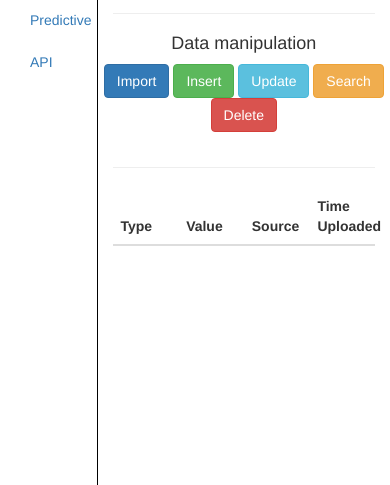
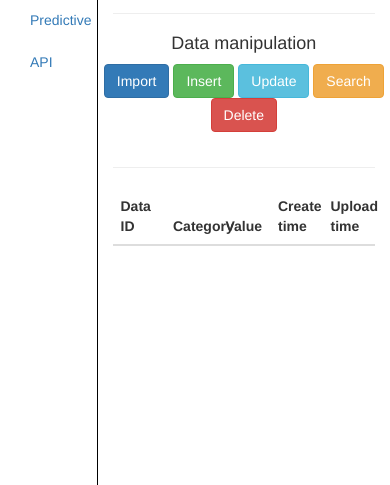
Before and after one commit to jhanke10/CS411-data-visualization, a Django app: template final_project/project/templates/realtime/index.html in a window 390 px wide. Shown: the part 164-649 px from the top of the page. Run offline with Django 3.2, Linux system fonts and the light colour scheme; the template is opened without the code that fills it, so the values that code supplies are empty; some libraries are stand-ins or nearby versions.

Commit message:
Frontend additions to incorporate source API

```diff
--- a/final_project/project/static/common/common.js
+++ b/final_project/project/static/common/common.js
@@ -137,12 +137,29 @@
   })
 }
 
+function searchData(whenDone, source_id, minTime, maxTime) {
+  var dataObject = {"source_id": source_id};
+  if(minTime && maxTime) {
+    dataObject.time_range = minTime + "-" + maxTime;
+  }
+
+  $.ajax({
+    type: "POST",
+    url: "/api/search/",
+    username: username,
+    password: password,
+    data: JSON.stringify(dataObject),
+    contentType: "application/json",
+    success: whenDone
+  })
+}
+
 ////////////////////////////////////////////////////////////////////////////////
 /* Source API */
 ////////////////////////////////////////////////////////////////////////////////
 
 function createSource(name, whenDone) {
-  var dat = '{ "source_id": "default", "source_name": "' + name + '" }';
+  var dat = '{  "source_name": "' + name + '" }';
   console.log("Trying to post data: '" + dat + "'")
 
   $.ajax({
--- a/final_project/project/static/realtime/realtime.css
+++ b/final_project/project/static/realtime/realtime.css
@@ -1,3 +1,9 @@
 .highlight {
   background-color: lightblue;
 }
+
+.scrollCell {
+  overflow:scroll;
+  white-space: nowrap;
+  display: block;
+}
--- a/final_project/project/static/realtime/realtime.js
+++ b/final_project/project/static/realtime/realtime.js
@@ -5,18 +5,39 @@
   $("#searchForm").hide();
 
   $("#insertSourceForm").hide();
+  $("#updateSourceForm").hide();
 
+  /*
   getAllData(function(data) {
     for(var i = 0; i < data.results.length; i++) {
       addDataRow(data.results[i].category, data.results[i].value, data.results[i].source, data.results[i].time);
     }
   });
+  */
+
 
   getAllSources(function(data) {
-    console.log(JSON.stringify(data));
+    //console.log(JSON.stringify(data));
     for(var i = 0; i < data.length; i++) {
       addSourceRow(data[i].source_id, data[i].source_name);
     }
+
+    //Set up default insert form text
+    var source_id = $("#sourceDropdown").val();
+    //console.log(source_id);
+    source_id = source_id.substring(source_id.indexOf("=") + 1, source_id.indexOf(")"));
+
+    var name = $("#sourceDropdown").val();
+    name = name.substring(0, name.indexOf(" "));
+    $("#insertSource").val("Source: " + name);
+    $("#insertSource").attr("sourceID", source_id);
+
+    searchData(function(data) {
+      //console.log("Returned data: " + JSON.stringify(data));
+      for(var i = 0; i < data.results.length; i++) {
+        addDataRow(data.results[i].data_id, data.results[i].category, data.results[i].value, data.results[i].create_time, data.results[i].upload_time);
+      }
+    }, source_id);
   });
 
   $("#searchFor").on("input", function(event) {
@@ -50,11 +71,26 @@
   }
 }
 
-function addDataRow(type, value, source, time, prepend=true) {
+//function addDataRow(type, value, source, time, prepend=true) {
+function addDataRow(id, category, value, createTime, uploadTime, prepend=true) {
 
-  parsedTime = time;//new Date(Date.parse(time));//new Date(Date.parse(time)).toTimeString();
+  function formatDate(date) {
+    var dateItself = date.toDateString();
+    dateItself = dateItself.substring(dateItself.indexOf(" ") + 1);
 
-  var html = $("<tr> <td>" + type + "</td> <td>" + value + "</td> <td>" + source + "</td> <td>" + parsedTime + "</td> </tr>")
+    var hours = date.getHours();
+    var minutes = date.getMinutes() < 10 ? "0" + date.getMinutes() : date.getMinutes();
+    var seconds = date.getSeconds() < 10 ? "0" + date.getSeconds() : date.getSeconds();
+    var timeItself = hours + ":" + minutes + ":" + seconds;
+
+    return dateItself + " " + timeItself;
+  }
+
+  parsedCreateTime = formatDate(new Date(createTime));
+  parsedUploadTime = formatDate(new Date(uploadTime));
+
+  //var html = $("<tr> <td>" + type + "</td> <td>" + value + "</td> <td>" + source + "</td> <td>" + parsedTime + "</td> </tr>")
+  var html = $("<tr> <td>" + id + "</td> <td>" + category + "</td> <td>" + value + "</td> <td>" + parsedCreateTime + "</td> <td>" + parsedUploadTime + "</td> </tr>")
     .on("click", function(event) {
       var row = $(this);
 
@@ -66,7 +102,7 @@
       }
     })
     .on("selectstart dragstart", function(event) {
-      event.preventDefault(); return false;
+      //event.preventDefault(); return false;
     })
     .on("dblclick", function(event) {
       var ref = $(this);
@@ -97,10 +133,12 @@
           //console.log(new Date(Date.parse(ref.find("td")[3].innerHTML)));
           console.log(ref.find("td")[3].innerHTML);
 
+          /*
           putData(ref.find("td")[3].innerHTML, data[0], data[1], data[2], function(data, success) {
             console.log("Put data with result: " + JSON.stringify(data));
             console.log("Success value: " + success);
           })
+          */
 
           $(document).off("click");
           ref.removeClass("editing");
@@ -123,6 +161,10 @@
   } else {
     $("#realtimeDataTable").append(html);
   }
+}
+
+function clearData() {
+  $("#realtimeDataTable").empty();
 }
 
 function filterEntries(search) {
@@ -152,6 +194,17 @@
 function addSourceRow(id, name) {
   var newOption = document.createElement("option");
   newOption.innerHTML = name + " (id=" + id + ")";
+  newOption.onclick = function() {
+    $("#insertSource").val("Source: " + name);
+    $("#insertSource").attr("sourceID", id);
+
+    clearData();
+    searchData(function(data) {
+      for(var i = 0; i < data.results.length; i++) {
+        addDataRow(data.results[i].data_id, data.results[i].category, data.results[i].value, data.results[i].create_time, data.results[i].upload_time);
+      }
+    }, id);
+  }
 
   $("#sourceDropdown").append(newOption);
 }
@@ -166,3 +219,26 @@
   document.execCommand("copy");
   $temp.remove();
 }
+
+function submitInsertSourceForm() {
+    var source_name = $("#insertSourceField").val();
+
+    function setFail(name, to) {
+      to ? $(name).attr("style", "border: 1px solid darkred") : $(name).removeAttr("style");
+      return to;
+    }
+
+    var failed = setFail("insertSourceField", source_name === "")
+
+    if(!failed) {
+      $("#insertSourceField").val("");
+
+      createSource(source_name, function(data, success) {
+        addSourceRow(data.source_id, data.source_name);
+      })
+    }
+}
+
+function submitUpdateSourceForm() {
+  //TODO: PUT request to source
+}
--- a/final_project/project/templates/realtime/index.html
+++ b/final_project/project/templates/realtime/index.html
@@ -47,17 +47,28 @@
 				<div class="row text-center" style="padding-top: 15px;">
 					<button class="btn btn-secondary" type="button" onclick="copySourceIDToClipboard();"> Copy ID to clipboard </button>
 					<button class="btn btn-success" type="button" onclick="$('#insertSourceForm').toggle('slow');"> Insert </button>
-					<button class="btn btn-info" type="button"> Update </button>
+					<button class="btn btn-info" type="button" onclick="$('#updateSourceForm').toggle('slow');"> Update </button>
 					<button class="btn btn-danger" type="button" onclick="deleteSelected();"> Delete </button>
 				</div>
 
 				<div id="insertSourceForm">
 					<hr>
-					<label for="insertSourceField"> Source name </label>
+					<label for="insertSourceField"> Insert new source </label>
 					<div class="input-group">
 						<input type="text" id="insertSourceField" class="form-control" placeholder="Source name" required="true">
 						<span class="input-group-btn">
 							<button id="insertSourceSubmit" class="btn btn-default" type="button" onclick="submitInsertSourceForm();"> Create </button>
+						</span>
+					</div>
+				</div>
+
+				<div id="updateSourceForm">
+					<hr>
+					<label for="updateSourceField"> Update existing source </label>
+					<div class="input-group">
+						<input type="text" id="updateSourceField" class="form-control" placeholder="New source name" required="true">
+						<span class="input-group-btn">
+							<button id="updateSourceSubmit" class="btn btn-default" type="button" onclick="submitUpdateSourceForm();"> Update </button>
 						</span>
 					</div>
 				</div>
@@ -87,17 +98,20 @@
 
 				<div id="insertForm" style="padding-top: 15px;">
 					<hr>
-					<label for="insertType"> Insert single entry </label>
+					<label for="insertCategory"> Insert single entry </label>
 					<div class="row" style="margin: 0px;">
-						<div class="col-xs-4" style="padding: 0px;">
-						  <input type="text" id="insertType" class="form-control" placeholder="Type" required="true">
+						<div class="col-xs-3" style="padding: 0px;">
+						  <input type="text" id="insertSource" class="form-control" text="" disabled>
 						</div>
-						<div class="col-xs-4" style="padding: 0px;">
+						<div class="col-xs-3" style="padding: 0px;">
+						  <input type="text" id="insertCategory" class="form-control" placeholder="Category" required="true">
+						</div>
+						<div class="col-xs-3" style="padding: 0px;">
 							<input type="text" id="insertValue" class="form-control" placeholder="Value" required="true">
 						</div>
-						<div class="col-xs-4" style="padding: 0px;">
+						<div class="col-xs-3" style="padding: 0px;">
 							<div class="input-group">
-								<input type="text" id="insertSource" class="form-control" placeholder="Source" required="true">
+								<input type="text" id="insertTime" class="form-control" placeholder="Time" required="true">
 								<span class="input-group-btn">
 									<button id="insertSubmit" class="btn btn-default" type="button" onclick="submitInsertForm();"> Append </button>
 								</span>
@@ -117,10 +131,11 @@
 					<table class="table" style="table-layout: fixed;">
 						<thead>
 							<tr>
-								<th> Type </th>
+								<th> Data ID </th>
+								<th> Category </th>
 								<th> Value </th>
-								<th> Source </th>
-								<th> Time Uploaded </th>
+								<th> Create time </th>
+								<th> Upload time </th>
 							</tr>
 						</thead>
 						<tbody id="realtimeDataTable">
```
Also changed, not shown: final_project/project/templates/main/index.html (+5 -3 lines), final_project/project/views.py (+24 -12 lines), 1 other file.
